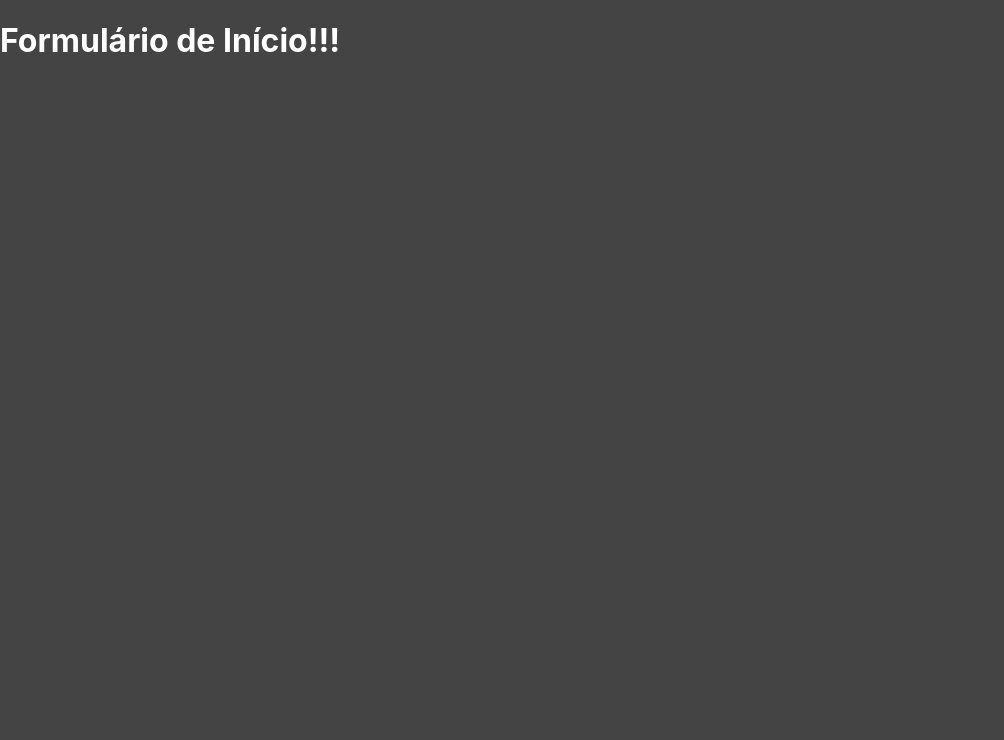
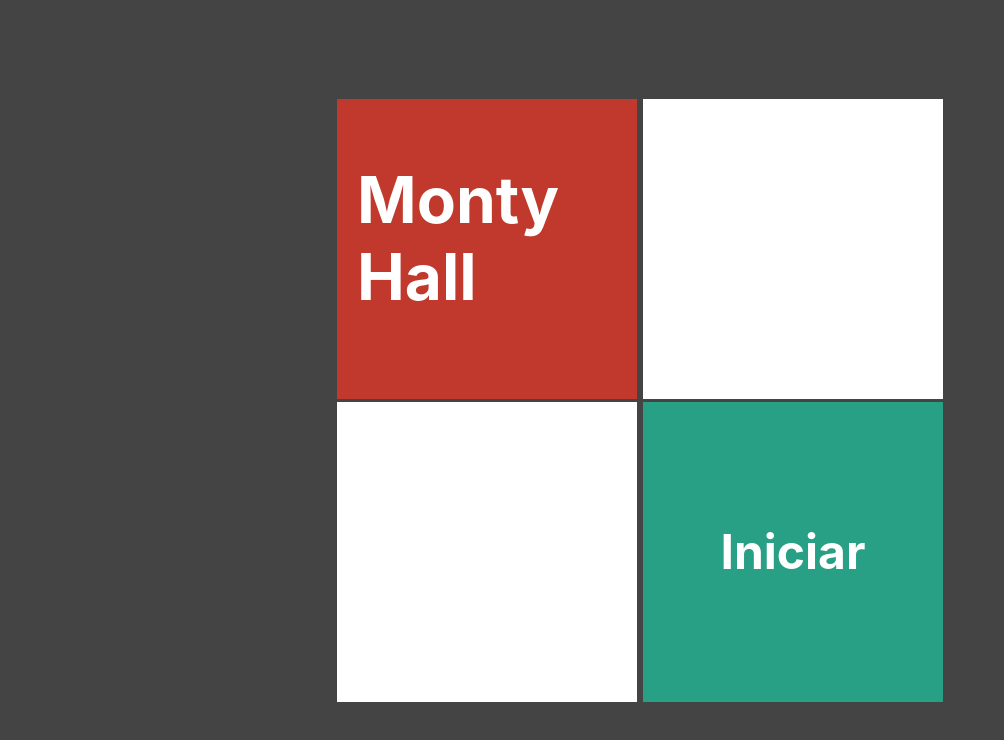
Before and after one commit to flavioanalistadesistema/next-porta, a Next.js app: page / in a window 1280 px wide. Shown: the top 740 px of the page, without its empty margins (0-1004 px from the left). Built offline with nearby package versions, Linux system fonts and the light colour scheme.

Commit message:
feat: criando estrutura do Formulario

```diff
--- /dev/null
+++ b/components/Cartao.tsx
@@ -0,0 +1,16 @@
+import styles from "../styles/Cartao.module.css"
+
+interface CartaoProps {
+    bgColor?: string
+    children?: any
+}
+
+export default function Cartao(props: CartaoProps) {
+    return (
+        <div className={styles.cartao} style={{
+            backgroundColor: props.bgColor ?? "#fff"
+        }}>
+            {props.children}
+        </div>
+    )
+}
--- a/pages/index.tsx
+++ b/pages/index.tsx
@@ -1,12 +1,24 @@
-import { useState } from "react";
-import Porta from "../components/Portal";
-import {criarPortas, atualizarPorta} from "../functons/portas";
-import PortalModel from "../model/PortalModel";
+import styles from "../styles/Formulario.module.css"
+import Cartao from "../components/Cartao";
+import Link from "next/link";
 
-export default function Home() {
+export default function Formulario() {
   return (
-    <div style={{display: "flex"}}>
-      <h1>Formulário de Início!!!</h1>
+    <div className={styles.formulario  }>
+        <div>
+            <Cartao bgColor="#c0392c">
+                <h1>Monty Hall</h1>
+            </Cartao>
+            <Cartao></Cartao>
+        </div>
+        <div>
+            <Cartao></Cartao>
+            <Cartao bgColor="#28a085">
+                <Link href={`/jogo/4/2`}>
+                    <h2 className={styles.link}>Iniciar</h2>
+                </Link>
+            </Cartao>
+        </div>
     </div>
   )
 }
--- /dev/null
+++ b/styles/Cartao.module.css
@@ -0,0 +1,9 @@
+.cartao {
+    display: flex;
+    width: 300px;
+    height: 300px;
+    color: #fff;
+    font-size: 2rem;
+    margin: 3px;
+    padding: 20px ;
+}
--- /dev/null
+++ b/styles/Formulario.module.css
@@ -0,0 +1,14 @@
+.formulario {
+    display: flex;
+    justify-content: center;
+    align-items: center;
+    height: 100vh;
+}
+
+.link {
+    display: flex;
+    justify-content: center;
+    align-items: center;
+    flex: 1;
+    margin: 0;
+}
```
